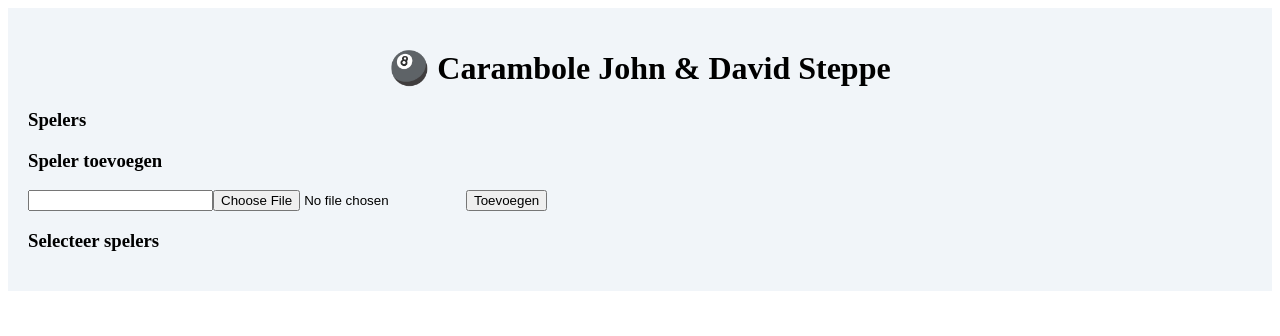
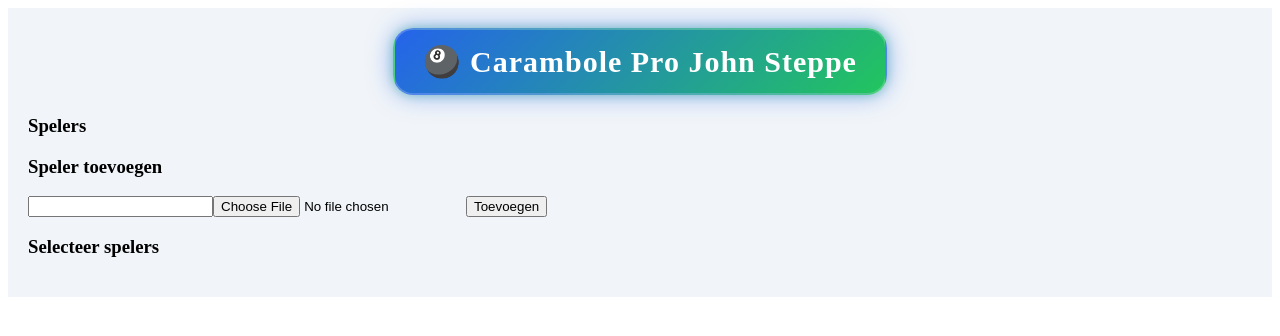
Before and after one commit to steppedavid-glitch/carambole-app, a React (Vite) app: page / in a window 1280 px wide. Shown: the top 336 px of the page. Built offline with nearby package versions, Linux system fonts and the light colour scheme.

Commit message:
Update App.jsx

```diff
--- a/src/App.jsx
+++ b/src/App.jsx
@@ -54,15 +54,13 @@ export default function App() {
   const submitScore = () => {
     const val = Number(inputValue || 0);
 
-    // save undo
     setUndoStack(prev => [...prev, { scores: { ...scores }, history: [...history] }]);
 
     const newScores = { ...scores, [activePlayer]: scores[activePlayer] + val };
 
     const newHistory = [...history, {
       player: activePlayer,
-      value: val,
-      scores: newScores
+      value: val
     }];
 
     setScores(newScores);
@@ -72,16 +70,8 @@ export default function App() {
     const win = selected.find(p => targets[p.id] && newScores[p.id] >= targets[p.id]);
 
     if (win) {
-      const game = {
-        players: selected,
-        scores: newScores,
-        winner: win,
-        history: newHistory
-      };
+      setGames(prev => [...prev, { players: selected, winner: win }]);
 
-      setGames(prev => [...prev, game]);
-
-      // reset
       setCurrentGame(false);
       setSelected([]);
       setScores({});
@@ -102,33 +92,48 @@ export default function App() {
     setUndoStack([...undoStack]);
   };
 
+  const stats = (p) => {
+    const played = games.filter(g => g.players?.find(x => x.id === p.id));
+    const wins = played.filter(g => g.winner && g.winner.id === p.id);
+    return { wins: wins.length };
+  };
+
   const avatar = (p) => p.photo && (
     <img src={p.photo} style={{ width: 40, height: 40, borderRadius: '50%' }} />
   );
 
-  const stats = (p) => {
-    const played = games.filter(g => g.players?.find(x => x.id === p.id));
-    const wins = played.filter(g => g.winner && g.winner.id === p.id);
-    return { played: played.length, wins: wins.length };
-  };
-
   return (
     <div style={{ padding: 20, background: '#f1f5f9' }}>
 
-      <h1 style={{ textAlign: 'center' }}>🎱 Carambole John & David Steppe</h1>
+      {/* MODERNE TITEL */}
+      <div style={{ textAlign: "center", marginBottom: 20 }}>
+        <div
+          style={{
+            display: "inline-block",
+            padding: "14px 28px",
+            borderRadius: 20,
+            background: "linear-gradient(135deg, #2563eb, #22c55e)",
+            color: "white",
+            fontSize: 30,
+            fontWeight: "800",
+            letterSpacing: 1,
+            boxShadow: "0 0 25px rgba(37,99,235,0.5), 0 0 10px rgba(34,197,94,0.4)",
+            border: "2px solid rgba(255,255,255,0.2)"
+          }}
+        >
+          🎱 Carambole Pro John Steppe
+        </div>
+      </div>
 
       {!currentGame && (
         <div>
           <h3>Spelers</h3>
-          {players.map(p => {
-            const s = stats(p);
-            return (
-              <div key={p.id}>
-                {avatar(p)} {p.name} | 🏆 {s.wins}
-                <input type="file" onChange={(e)=>updatePlayerPhoto(p.id,e.target.files[0])} />
-              </div>
-            );
-          })}
+          {players.map(p => (
+            <div key={p.id}>
+              {avatar(p)} {p.name} | 🏆 {stats(p).wins}
+              <input type="file" onChange={(e)=>updatePlayerPhoto(p.id,e.target.files[0])} />
+            </div>
+          ))}
 
           <h3>Speler toevoegen</h3>
           <input value={newPlayer} onChange={e => setNewPlayer(e.target.value)} />
@@ -165,7 +170,6 @@ export default function App() {
             ))}
           </div>
 
-          {/* SCORE HISTORY */}
           <div style={{ marginTop:10 }}>
             {history.map((h,i) => (
               <div key={i}>
```
